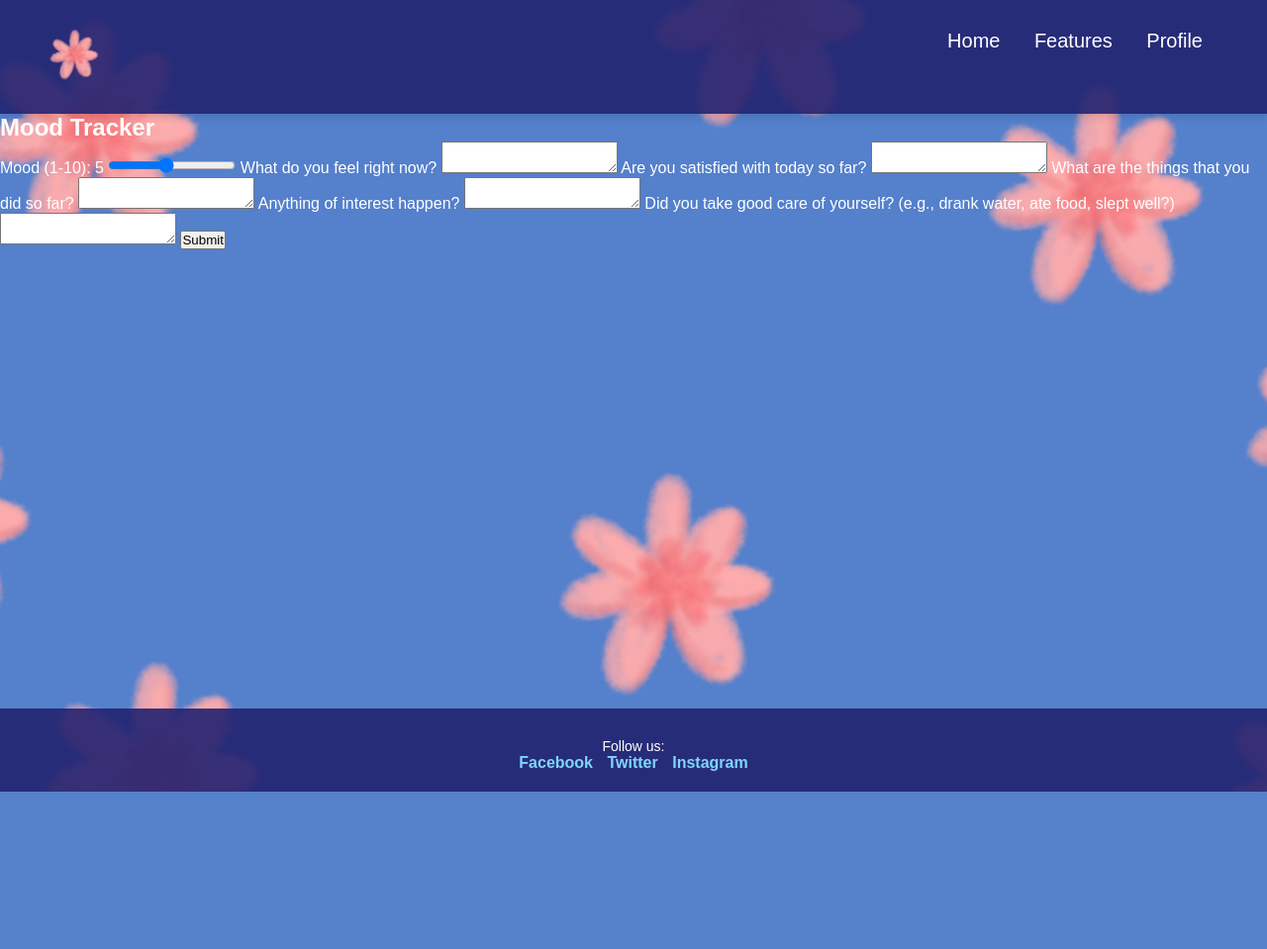
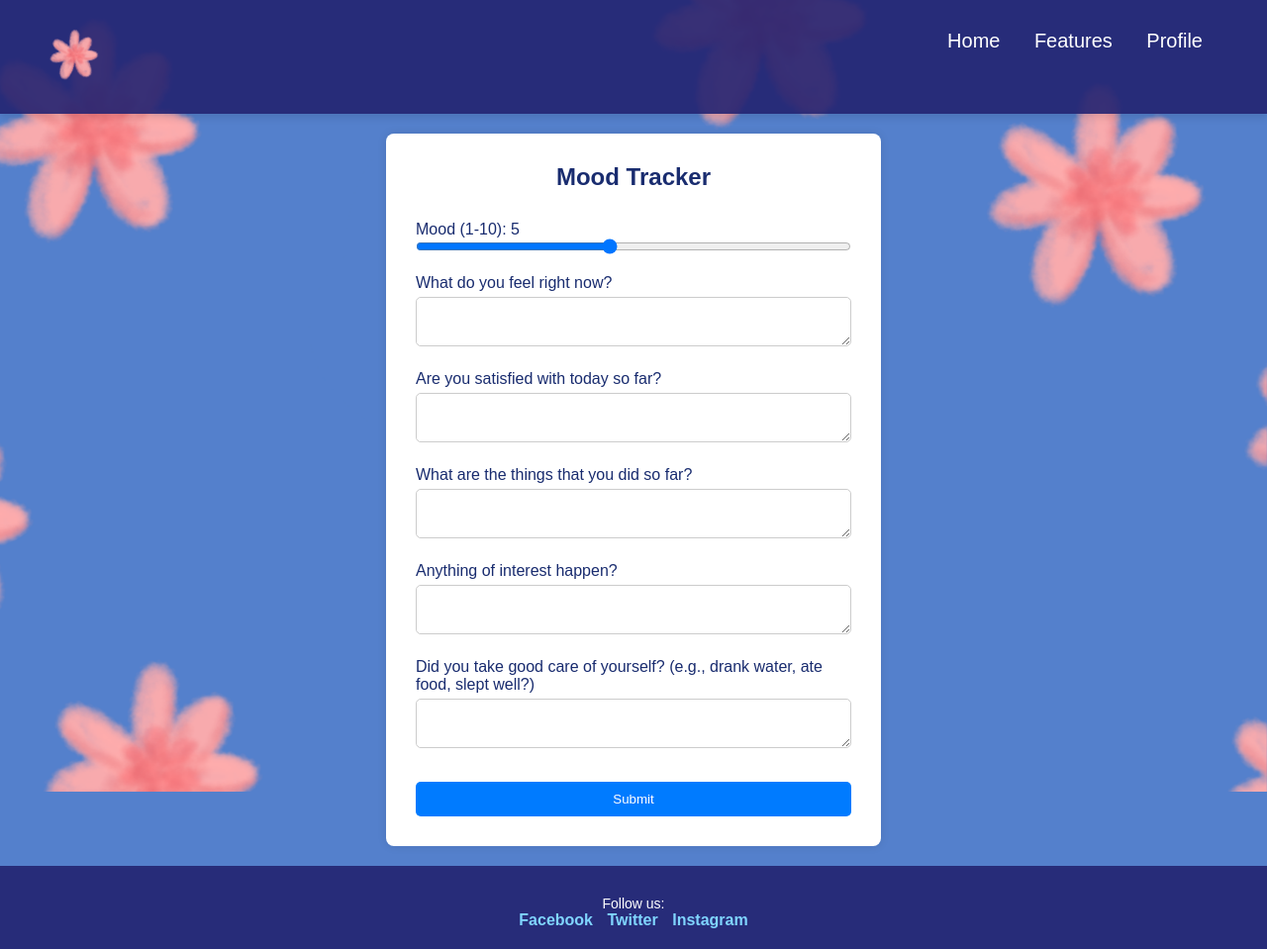
Before and after one commit to lightangale/OnStep-Habit-Tracker, a Flask app: page /mood.html in a window 1280 px wide. Shown: the whole page at 99% size. Before the commit the page ends 800 px from the top, so only its background shows below. Run offline with Flask 3, Linux system fonts and the light colour scheme.

Commit message:
Update style.css

```diff
--- a/static/style.css
+++ b/static/style.css
@@ -839,3 +839,172 @@ color: #1a2858;
 .graph-container h2 {
     font-weight: bold;
 }
+
+/* ======================================================= Mood ============================================================= */
+
+.mood-container {
+    max-width: 500px;
+    background: white;
+    padding: 30px;
+    border-radius: 8px;
+    box-shadow: 0 0 10px rgba(0, 0, 0, 0.1);
+    margin: 20px auto;
+}
+.mood-container label {
+    color: #192c6f;
+}
+.mood-container h2 {
+    text-align: center;
+    color: #192c6f;
+    font-weight: bold;
+    padding-bottom: 30px;
+
+}
+
+.slider {
+    width: 100%;
+    margin-bottom: 20px;
+}
+
+.mood-container textarea {
+    width: 100%;
+    height: 50px;
+    margin-top: 5px;
+    border: 1px solid #ccc;
+    border-radius: 5px;
+    margin-bottom: 20px;
+}
+
+.mood-container button {
+    margin-top: 10px;
+    padding: 10px;
+    background: #007BFF;
+    color: white;
+    border: none;
+    cursor: pointer;
+    width: 100%;
+    border-radius: 5px;
+}
+
+.mood-container button:hover {
+    background: #0056b3;
+}
+
+/*============================================= PROFILE =========================================================*/
+
+.profile-container  {
+    background-color: white;
+    display: flex;
+    flex-direction: column;
+    border-radius: 10px;
+
+    width: 90%;
+    margin: 50px auto;
+    gap:30px;
+    padding:0 15% ;
+    color: #1a2858;
+
+}
+
+
+/* Daily Container */
+.profile-container .daily-container {
+    display: flex;
+    flex-direction: column;
+    width: 60%;
+    height: 50%;
+    margin: 50px auto;
+
+    box-shadow: none;
+    padding: 15%;
+    color: #1a2858;
+    justify-content: center;
+}
+
+/* Month Navigation */
+.profile-container .month-nav {
+    display: flex;
+    align-items: center;
+    justify-content: center;
+    gap: 15px;
+}
+
+/* Month Display */
+.profile-container #month-display {
+    background: none;
+    border: none;
+    font-size: 40px;
+    font-weight: bold;
+    text-align: center;
+    color: #1a2858;
+}
+
+.profile-container #month-display:hover {
+    transform: scale(1.05);
+}
+
+/* Previous & Next Month Buttons */
+.profile-container #prev-month,
+.profile-container #next-month {
+    background: none;
+    border: none;
+    font-size: 30px;
+    padding-left: 30px;
+    padding-right: 30px;
+    cursor: pointer;
+    color: #1a2858;
+    font-weight: bold;
+    position: absolute;
+}
+
+.profile-container #prev-month {
+    left: 35%;
+}
+
+.profile-container #next-month {
+    right: 35%;
+}
+
+.profile-container #prev-month:hover,
+.profile-container #next-month:hover {
+    color: #fe89ae;
+}
+
+/* Calendar */
+.profile-container .calendar {
+    display: grid;
+    grid-template-columns: repeat(7, auto);
+    grid-template-rows: repeat(6, auto);
+    gap: 5px;
+    text-align: center;
+    background-color: #fe89ae;
+    border-radius: 10px;
+    padding: 20px;
+    margin: 20px;
+    box-shadow: 0 4px 10px rgba(77, 3, 33, 0.2);
+    min-height: 285px;
+}
+
+/* Days in Calendar */
+.profile-container .day {
+    padding: 10px;
+    border: 1px solid black;
+    cursor: default;
+    background-color: #faccda;
+    height: 45px;
+}
+
+.profile-container .day:hover {
+    background-color: #def1f6 !important;
+    transform: scale(1.05) !important;
+}
+
+/* Today's Date */
+.profile-container .today {
+    background-color: rgb(133, 196, 221) !important;
+    cursor: pointer;
+}
+
+.records {
+    color: #192c6f;
+}
```
